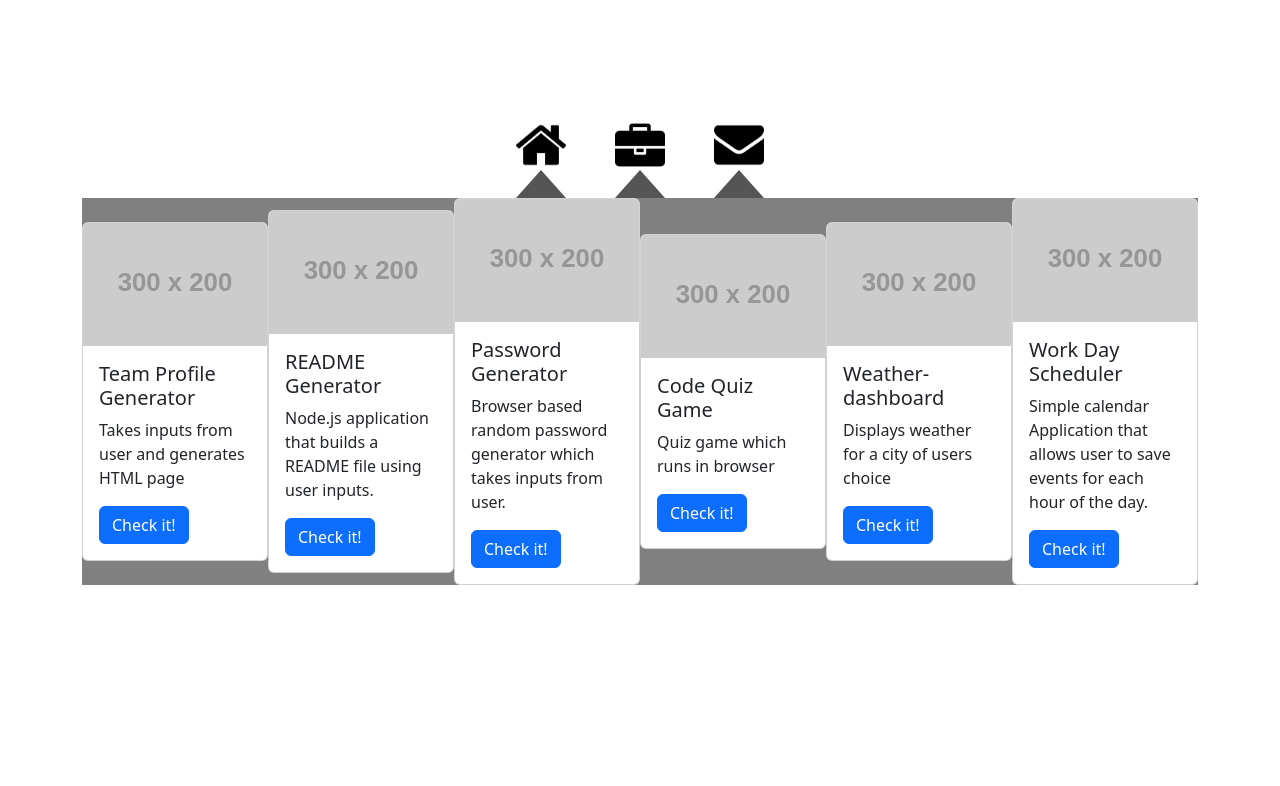
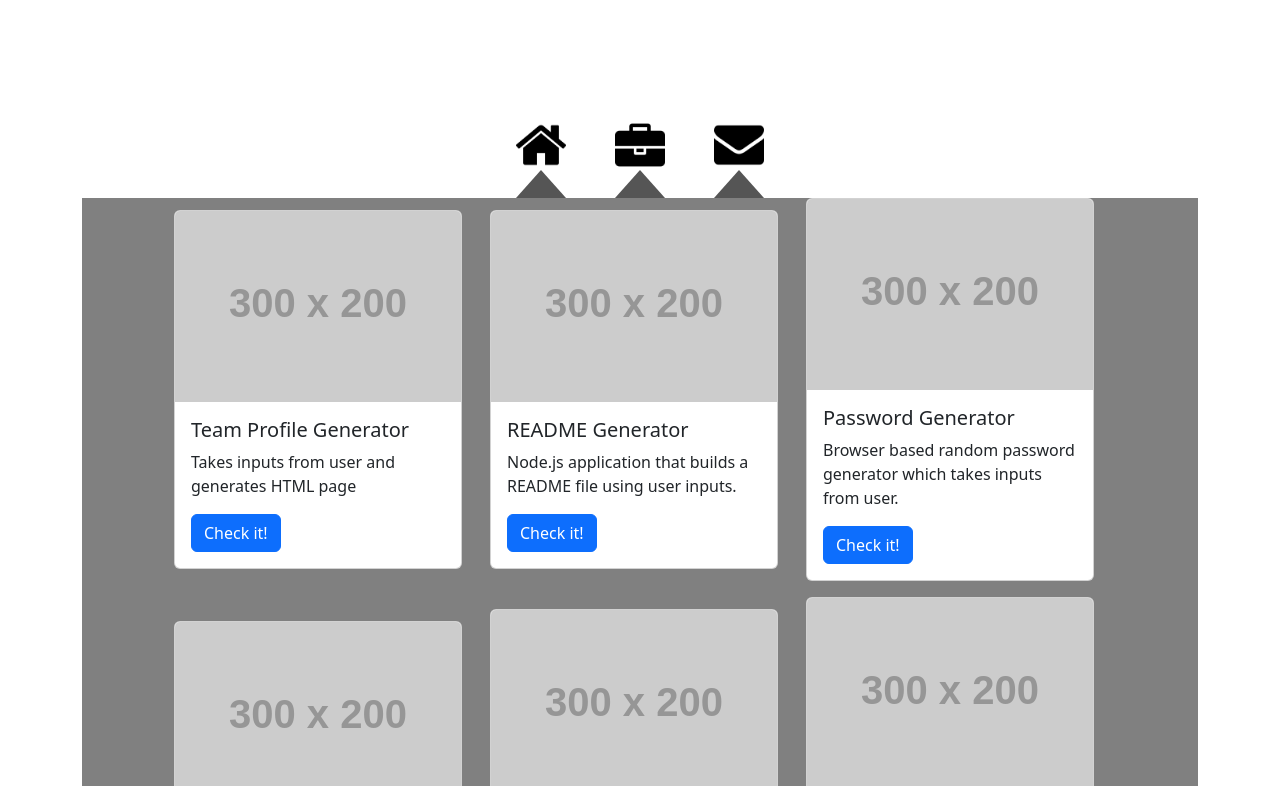
Before and after one commit to Adrian-Kosnik/personal-portfolio, a React (Create React App) app: page /ProjectGallery in a window 1280 px wide. Shown: the top 786 px of the page. Built offline with nearby package versions, Linux system fonts and the light colour scheme.

Commit message:
updated the code so the project cards are arranged in a grid after being generated

```diff
--- a/src/App.css
+++ b/src/App.css
@@ -10,6 +10,21 @@
 /* * {
   background-color: darkgray;
   border: 1px limegreen solid;
+} */
+
+.project-gallery {
+  width: 100%;
+  display: grid;
+  grid-template-columns: repeat(3, 300px);
+  gap: 1rem;
+  justify-content: center; /* Center horizontally */
+  align-items: center; /* Center vertically */
+}
+
+/* @media screen and (min-width: 768px) {
+  .project-gallery {
+    grid-template-columns: repeat(3, 300px);
+  }
 } */
 
 .appContainer {
--- a/src/Pages/Home.js
+++ b/src/Pages/Home.js
@@ -1,10 +1,11 @@
 import React from "react";
 import Background from "../Wrapper/Background";
+import "./style.css";
 
 function Home() {
     return (
         <>
-            <Background>
+            <Background className="">
             {/* <div className="container homeContainer col-10"> */}
                 <div className="titleContainer">
                     <h1>Adrian Kosnik</h1>
--- a/src/Pages/ProjectGallery.js
+++ b/src/Pages/ProjectGallery.js
@@ -1,13 +1,14 @@
 import React from "react";
-import Wrapper from "../Wrapper/Wrapper";
 import ProjectCard from "../ProjectCard/Project";
 import projects from "../projects.json";
 import Background from "../Wrapper/Background";
+import "./style.css";
 
 function ProjectGallery() {
   return (
     <>
       <Background>
+        <div className="project-gallery">
           {projects.map((p) => {
             return (
               <ProjectCard
@@ -18,6 +19,7 @@ function ProjectGallery() {
               />
             );
           })}
+        </div>
       </Background>
     </>
   );
--- a/src/Pages/style.css
+++ b/src/Pages/style.css
@@ -6,6 +6,14 @@
     justify-content: space-between;
     align-items: center;
     padding: 0 !important;
+}
+
+.backgroundFlex {
+    background-color: grey;
+    padding: 0 !important;
+    display: flex;
+    justify-content: space-between;
+    align-items: center;
 }
 
 .titleContainer {
--- a/src/ProjectCard/style.css
+++ b/src/ProjectCard/style.css
@@ -0,0 +1,5 @@
+/* .project-gallery {
+    display: grid;
+    grid-template-columns: repeat(auto-fit, minmax(300px, 1fr));
+    gap: 1rem;
+} */
--- a/src/Wrapper/Background.js
+++ b/src/Wrapper/Background.js
@@ -1,4 +1,5 @@
 import React from "react";
+import "./style.css";
 
 function Background(props) {
     return(
--- a/src/Wrapper/style.css
+++ b/src/Wrapper/style.css
@@ -10,8 +10,20 @@
 
 .Background {
     background-color: grey;
+    padding: 0 !important;
     display: flex;
     justify-content: space-between;
     align-items: center;
+}
+
+/* .backgroundFlex {
+    background-color: grey;
     padding: 0 !important;
+    display: flex;
+    justify-content: space-between;
+    align-items: center;
+} */
+
+.backgroundGrid {
+
 }
```
Lines whose indentation alone changed are shown as unchanged.
